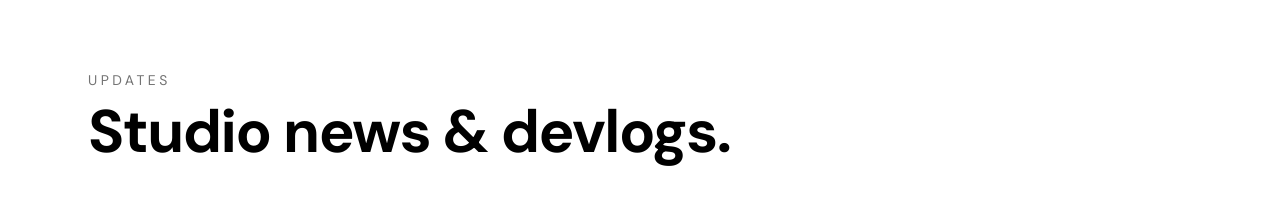
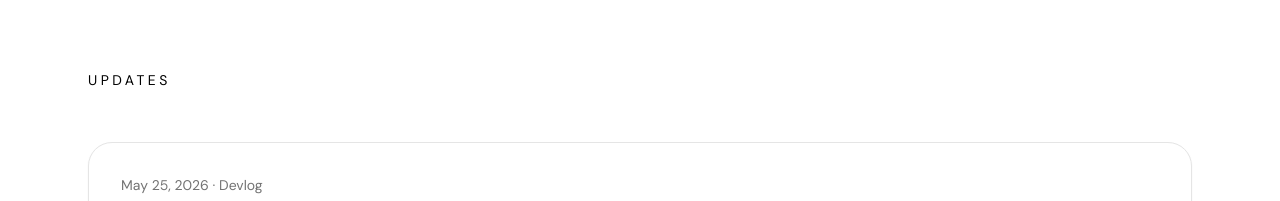
Before and after one commit to Minxci/neverphorm-site, a React (Vite) app in the folder apps/web/: page / in a window 1280 px wide. Shown: the part 599-800 px from the top of the page. Built offline with nearby package versions, Linux system fonts and the light colour scheme; the HTML template or start-up script is replaced by a standard one; what pocketbase would draw is missing.

Commit message:
update got updated

```diff
--- a/apps/web/src/pages/HomePage.jsx
+++ b/apps/web/src/pages/HomePage.jsx
@@ -67,13 +67,9 @@ const HomePage = () => {
         <section className="max-w-6xl mx-auto px-6 py-24">
           <div className="flex items-end justify-between mb-10">
             <div>
-              <p className="text-sm tracking-[0.25em] uppercase text-neutral-500 mb-3">
+              <p className="text-sm tracking-[0.25em] uppercase text-black mb-3">
                 Updates
               </p>
-
-              <h2 className="text-5xl md:text-6xl font-bold tracking-tight text-black">
-                Studio news & devlogs.
-              </h2>
             </div>
           </div>
 
```
